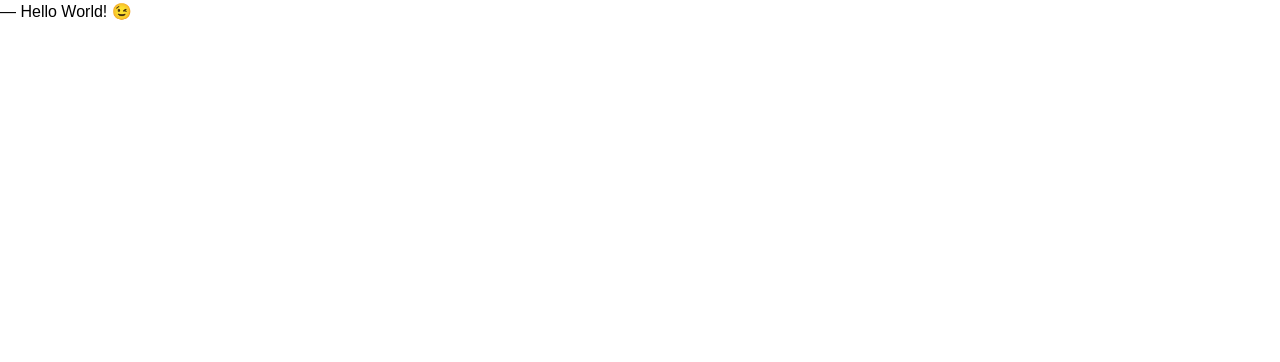
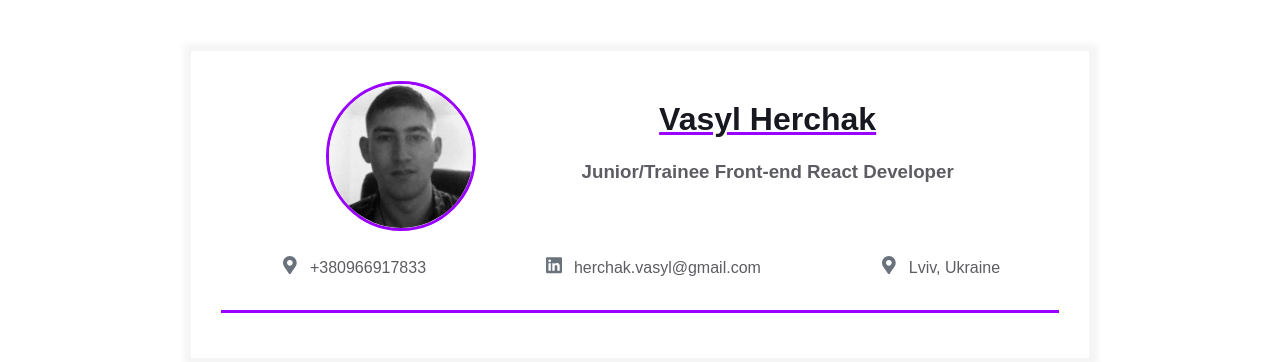
Before and after one commit to mr-vasyl/homepage, a plain HTML site: page index.html in a window 1280 px wide. Drawn offline with Linux system fonts and the light colour scheme.

Commit message:
Add basic content avatar, name, job, contacts, intro and move the photo

```diff
--- a/index.html
+++ b/index.html
@@ -7,6 +7,94 @@
     <link rel="stylesheet" href="styles.css" />
   </head>
   <body>
-    ― Hello World! &#x1F609;
+    <main>
+      <div class="resume">
+        <div class="container">
+          <div class="resume__block">
+            <div class="fh-about contact_info_container">
+              <img
+                class="contact-info__avatar"
+                src="assets/avatar.png"
+                alt="Avatar"
+              />
+              <div>
+                <h1 class="contact-info__header">Vasyl Herchak</h1>
+                <h3 class="contact-info__sub-header">
+                  Junior/Trainee Front-end React Developer
+                </h3>
+              </div>
+            </div>
+
+            <div class="contact_info_container fh">
+              <div class="">
+                <a href="" rel="author" class="contact-info__item">
+                  <div class="contact-info__item-icon-wrapper">
+                    <svg
+                      class="contact-info__item-icon"
+                      xmlns="http://www.w3.org/2000/svg"
+                      viewBox="0 0 384 512"
+                    >
+                      <path
+                        d="M172.268 501.67C26.97 291.031 0 269.413 0 192 0 85.961 85.961 0 192
+                      0s192 85.961 192 192c0 77.413-26.97 99.031-172.268 309.67-9.535
+                      13.774-29.93 13.773-39.464 0zM192 272c44.183 0 80-35.817
+                      80-80s-35.817-80-80-80-80 35.817-80 80 35.817 80 80 80z"
+                      ></path>
+                    </svg>
+                  </div>
+                  <span>+380966917833</span>
+                </a>
+              </div>
+
+              <div>
+                <a
+                  href="https://ua.linkedin.com/company/binary-studio_241166"
+                  rel="author"
+                  class="contact-info__item"
+                >
+                  <div class="contact-info__item-icon-wrapper">
+                    <svg
+                      class="contact-info__item-icon"
+                      xmlns="http://www.w3.org/2000/svg"
+                      viewBox="0 0 448 512"
+                    >
+                      <path
+                        d="M416 32H31.9C14.3 32 0 46.5 0 64.3v383.4C0 465.5 14.3 480 31.9
+        480H416c17.6 0 32-14.5 32-32.3V64.3c0-17.8-14.4-32.3-32-32.3zM135.4
+        416H69V202.2h66.5V416zm-33.2-243c-21.3 0-38.5-17.3-38.5-38.5S80.9 96
+        102.2 96c21.2 0 38.5 17.3 38.5 38.5 0 21.3-17.2 38.5-38.5 38.5zm282.1
+        243h-66.4V312c0-24.8-.5-56.7-34.5-56.7-34.6 0-39.9 27-39.9
+        54.9V416h-66.4V202.2h63.7v29.2h.9c8.9-16.8 30.6-34.5 62.9-34.5 67.2
+        0 79.7 44.3 79.7 101.9V416z"
+                      ></path>
+                    </svg>
+                  </div>
+                  <span>herchak.vasyl@gmail.com</span>
+                </a>
+              </div>
+              <div class="">
+                <a href="" rel="author" class="contact-info__item">
+                  <div class="contact-info__item-icon-wrapper">
+                    <svg
+                      class="contact-info__item-icon"
+                      xmlns="http://www.w3.org/2000/svg"
+                      viewBox="0 0 384 512"
+                    >
+                      <path
+                        d="M172.268 501.67C26.97 291.031 0 269.413 0 192 0 85.961 85.961 0 192
+                      0s192 85.961 192 192c0 77.413-26.97 99.031-172.268 309.67-9.535
+                      13.774-29.93 13.773-39.464 0zM192 272c44.183 0 80-35.817
+                      80-80s-35.817-80-80-80-80 35.817-80 80 35.817 80 80 80z"
+                      ></path>
+                    </svg>
+                  </div>
+                  <span>Lviv, Ukraine</span>
+                </a>
+              </div>
+            </div>
+          </div>
+        </div>
+      </div>
+    </main>
   </body>
 </html>
--- a/styles.css
+++ b/styles.css
@@ -14,8 +14,8 @@ body {
   --secondary-text-color: #5c5c62;
   --durability-text-color: #6a737d9c;
   --icon-color: #6a737d;
-  --border-color: #ff9a0045;
-  --text-decoration-color: #ff9a00;
+  --border-color: #9a00ff;
+  --text-decoration-color: #9a00ff;
 }
 
 .container {
@@ -23,11 +23,18 @@ body {
   padding: 0 30px;
   max-width: 900px;
 }
+.fh-about {
+  display: flex;
+  flex-direction: row;
+  align-items: center;
+  justify-content: space-evenly;
+}
 
 .fh {
   display: flex;
   flex-direction: row;
-  justify-content: space-between;
+  justify-content: space-around;
+  margin-top: 25px;
 }
 
 .fv {
@@ -127,8 +134,8 @@ body {
 
 .contact-info__avatar {
   border-radius: 50%;
-  width: 100px;
-  height: 100px;
+  width: 150px;
+  height: 150px;
   object-fit: cover;
   border: 3px solid;
   border-color: var(--text-decoration-color);
```
Also changed, not shown: assets/avatar.png (added).
